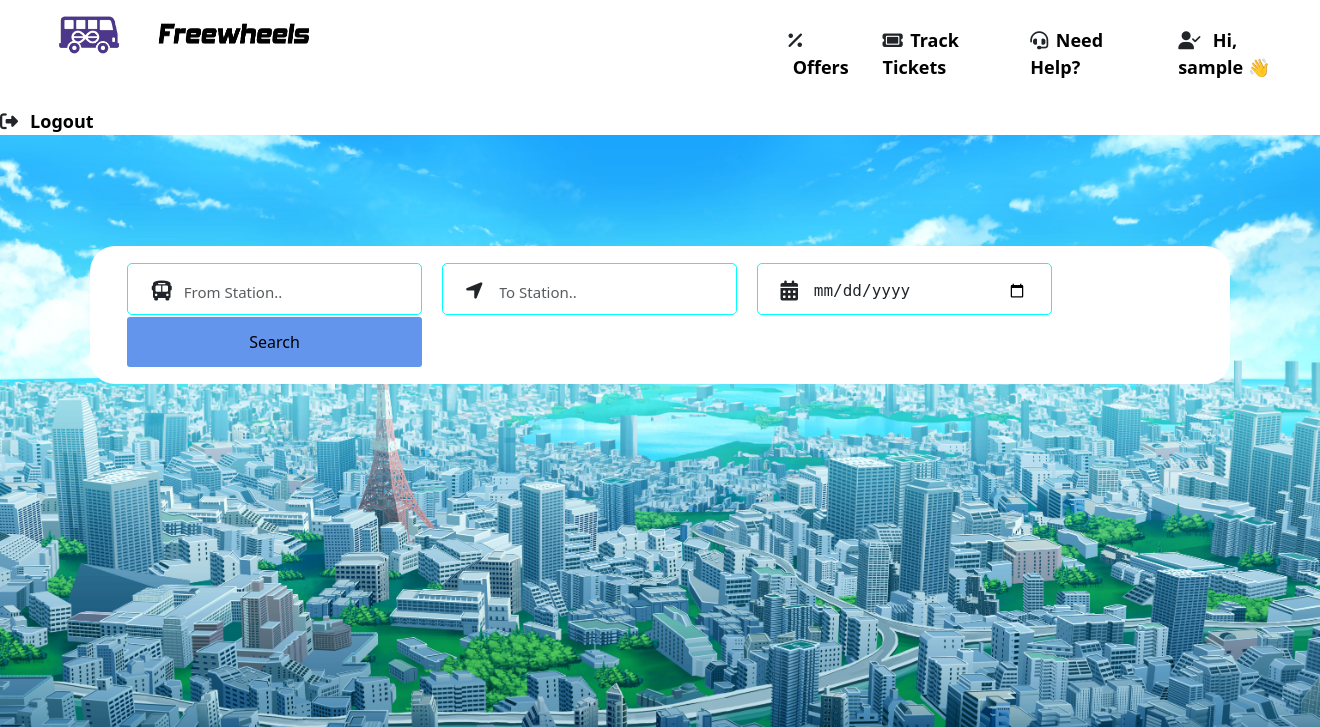
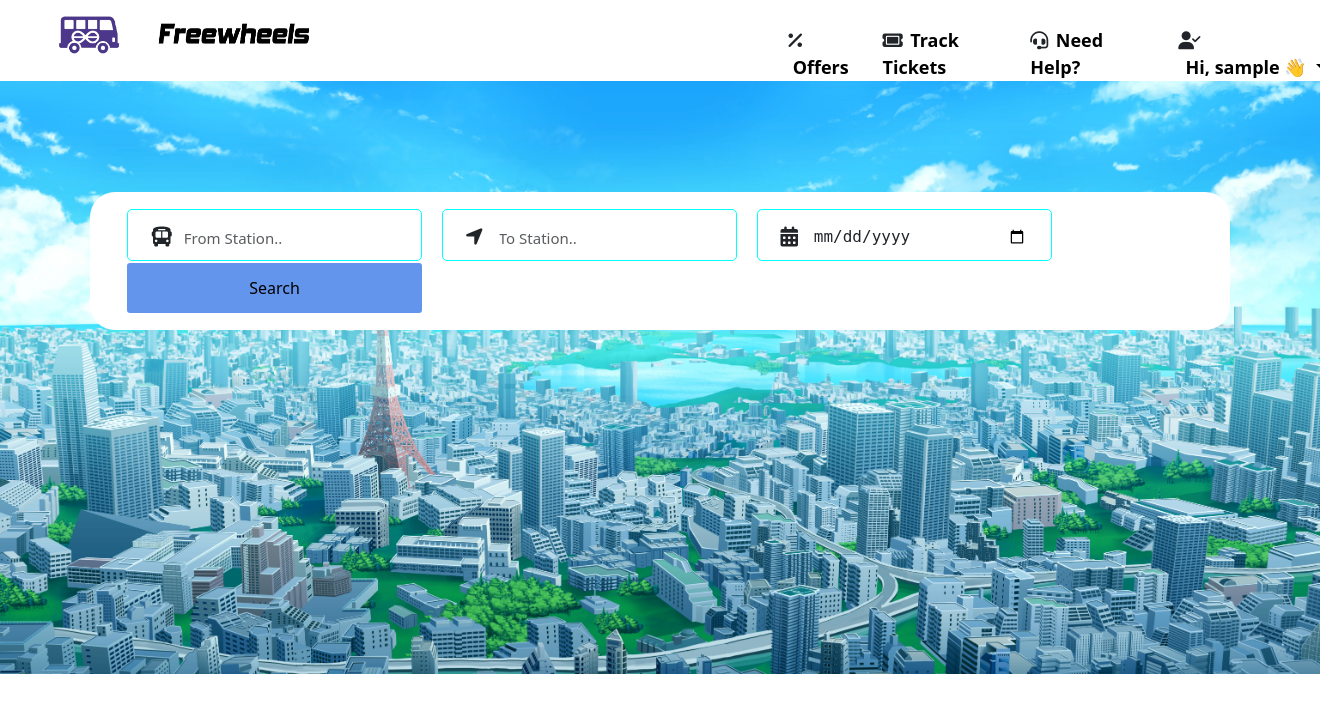
Before and after one commit to Abhivedha/bus-booking, a Flask app: page / in a window 1320 px wide. Shown: the top 727 px of the page. Run offline with Flask 3, Linux system fonts and the light colour scheme; the visitor is signed in with stand-in values (Sample User, id 1); data that the repository does not hold is empty.

Commit message:
Rearranged the login and logout sessions

```diff
--- a/templates/home.html
+++ b/templates/home.html
@@ -60,13 +60,15 @@
                     <div class="col-md-1 hihi2"><i class="fas fa-ticket"></i><a class="header-link" href="">Track Tickets</a></div>
                     <div class="col-md-1 hihi2"><i class="fas fa-headset"></i><a class="header-link" href="">Need Help?</a></div>
                     {% if session.get('user_logged_in') %}
-                    <div class="col-md-2 hihi2">
+                    <div class="col-md-2 hihi2 dropdown">
                         <i class="fas fa-user-check"></i>
-                        <span class="header-link">Hi, {{ session.get('user_name') }} 👋</span>
-                    </div>
-                    <div class="col-md-1 hihi2">
-                        <i class="fas fa-sign-out-alt"></i>
-                        <a class="header-link" href="{{ url_for('logout') }}">Logout</a>
+                        <a class="header-link dropdown-toggle" href="#" role="button" data-bs-toggle="dropdown" aria-expanded="false">
+                            Hi, {{ session.get('user_name') }} 👋
+                        </a>
+                        <ul class="dropdown-menu">
+                            <li><a class="dropdown-item" href="{{ url_for('logout') }}"><i class="fas fa-sign-out-alt"></i> Logout</a></li>
+                            <!-- You can add more dropdown items here if needed -->
+                        </ul>
                     </div>
                     {% else %}
                     <div class="col-md-2 hihi2">
@@ -74,6 +76,7 @@
                         <a class="header-link" href="{{ url_for('login_user') }}">Login/Signup</a>
                     </div>
                     {% endif %}
+
                 </div>
             </div>
             <div id="login-status" data-logged-in="{{ session.get('user_logged_in', False) }}"></div>
@@ -132,5 +135,6 @@
                 </form>
             </div>
         </div>
+        <script src="https://cdn.jsdelivr.net/npm/bootstrap@5.3.0/dist/js/bootstrap.bundle.min.js"></script>
     </body>
 </html>
```
